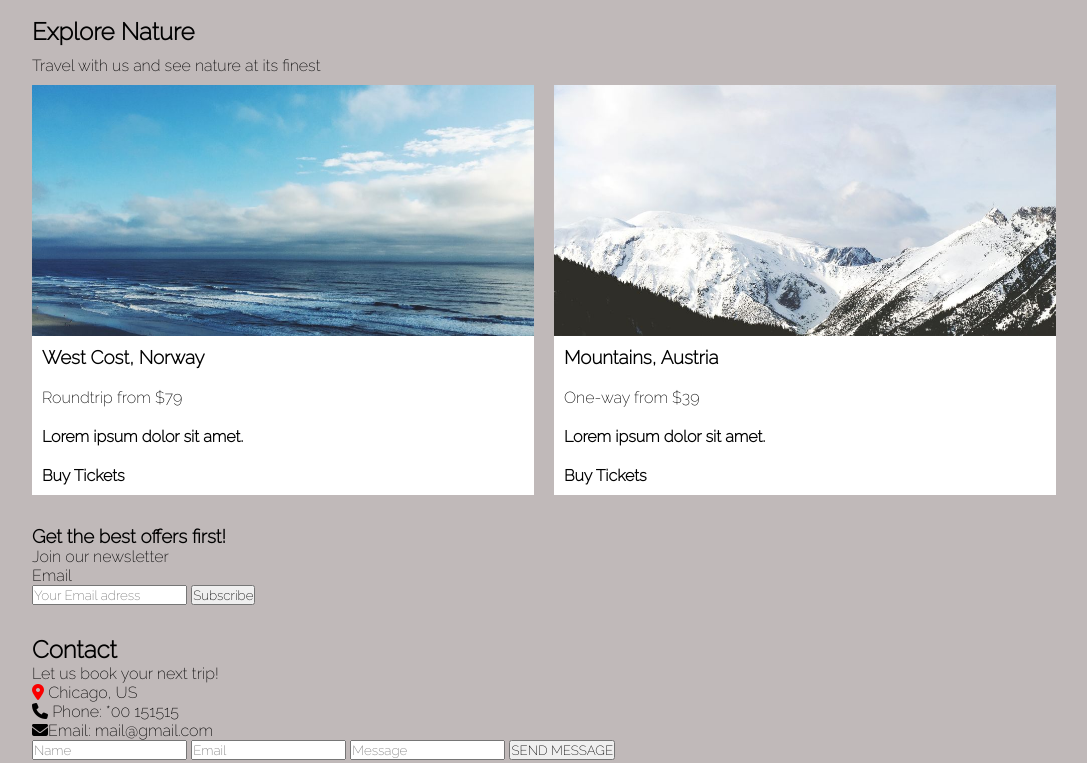
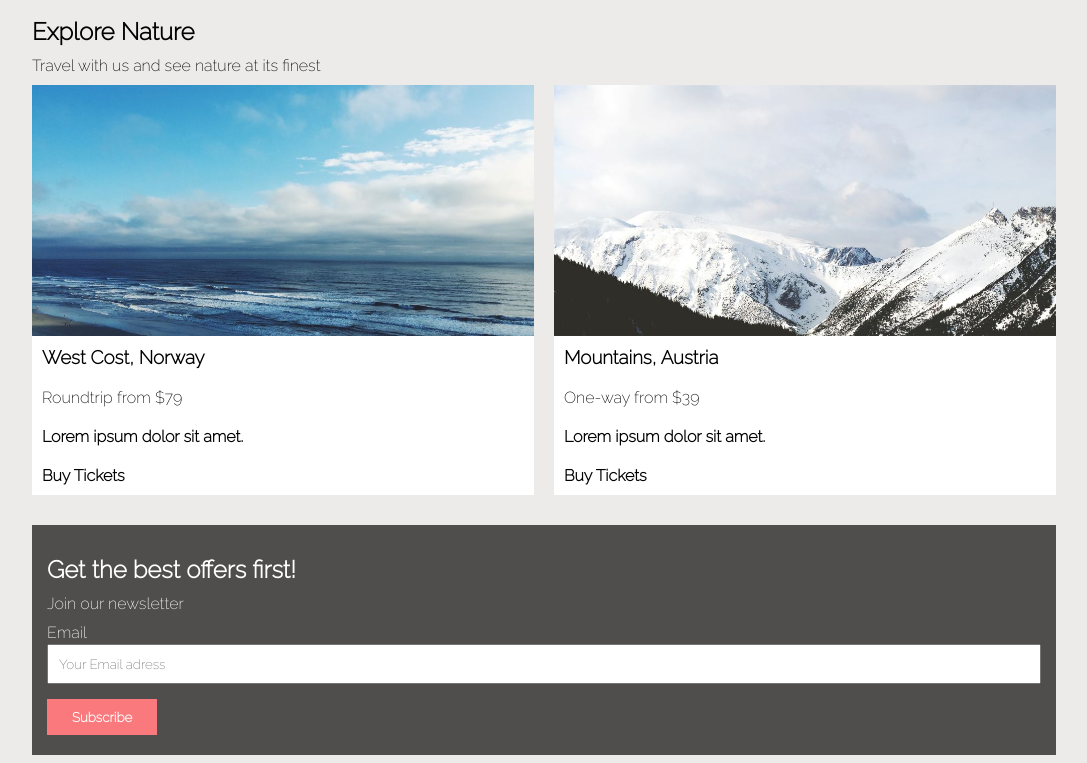
Before and after one commit to anddersonls/TravelPlanner-Website, a plain HTML site: page index.html in a window 1280 px wide. Shown: the part 1354-2117 px from the top of the page, without its empty margins (96-1183 px from the left). Drawn offline with Linux system fonts and the light colour scheme; a web font is replaced by a local one.

Commit message:
estilizando a seção de email

```diff
--- a/index.html
+++ b/index.html
@@ -37,7 +37,7 @@
     <section class="container">
         <h1 class="offer-text">Good Offers Right Now</h1>
         <p class="offer-text">Up to <strong>50%</strong> discount</p>
-        <section class="container-grid">
+        <div class="container-grid">
             <div class="grid-item">
                 <img src="../imagens/cinqueterre.jpg" alt="Imagem de Cinqueterre" id="cinqueterre">
                 <p>Cinqueterre</p>
@@ -58,13 +58,13 @@
                 <img src="../imagens/paris.jpg" alt="Imagem de Paris" id="paris">
                 <p>Paris</p>
             </div>
-        </section>
+        </div>
     </section>
 
     <section class="container">
         <h1 class="explore-text">Explore Nature</h1>
         <p class="explore-text">Travel with us and see nature at its finest</p>
-        <section class="container-explore">
+        <div class="container-explore">
             <div class="card1">
                 <img src="imagens/ocean.jpg" alt="Imagem do oceano de Norway">
                 <h3 class="card-text">West Cost, Norway</h3>
@@ -79,16 +79,18 @@
                 <p class="card-text">Lorem ipsum dolor sit amet.</p>
                 <p class="card-text">Buy Tickets</p>
             </div>
-        </section>
+        </div>
     </section>
 
     <section class="container">
         <div class="get-email">
-            <h3>Get the best offers first!</h3>
-            <p>Join our newsletter</p>
-            <p>Email</p>
-            <input type="text" placeholder="Your Email adress">
-            <button>Subscribe</button>
+            <h1 class="get-email-text">Get the best offers first!</h1>
+            <p class="get-email-text">Join our newsletter</p>
+            <div id="input-email">
+                <p>Email</p>
+                <input type="text" placeholder="Your Email adress">
+            </div>
+            <button id="email-button">Subscribe</button>
         </div>
     </section>
 
--- a/style.css
+++ b/style.css
@@ -8,7 +8,7 @@
 }
 
 body{
-    background-color:rgb(192, 185, 185);
+    background-color: rgb(237, 234, 234);
 }
 
 .cabecalho{
@@ -99,7 +99,7 @@ body{
     flex-grow: 1;
     width: 100%;
     height: 30px;
-    border: 0.2px solid rgb(193, 188, 188);
+    border: 0.2px solid rgb(222, 202, 202);
 }
 
 .main-box button{
@@ -177,3 +177,32 @@ img{
     padding: 10px;
     font-weight: 600;
 }
+
+.get-email{
+    background-color: rgb(80, 77, 77);
+    padding: 20px 15px;
+    color:white;
+}
+
+.get-email-text{
+   margin: 10px 0;
+}
+
+#input-email{
+    display: flex;
+    flex-direction: column;
+}
+
+#input-email > input{
+    padding: 10px;
+    margin-top: 2px;
+}
+
+#email-button{
+    background-color: rgb(250, 121, 125);
+    border: none;
+    color: white;
+    font-weight: bold;
+    padding: 10px 25px;
+    margin-top: 15px;
+}
```
